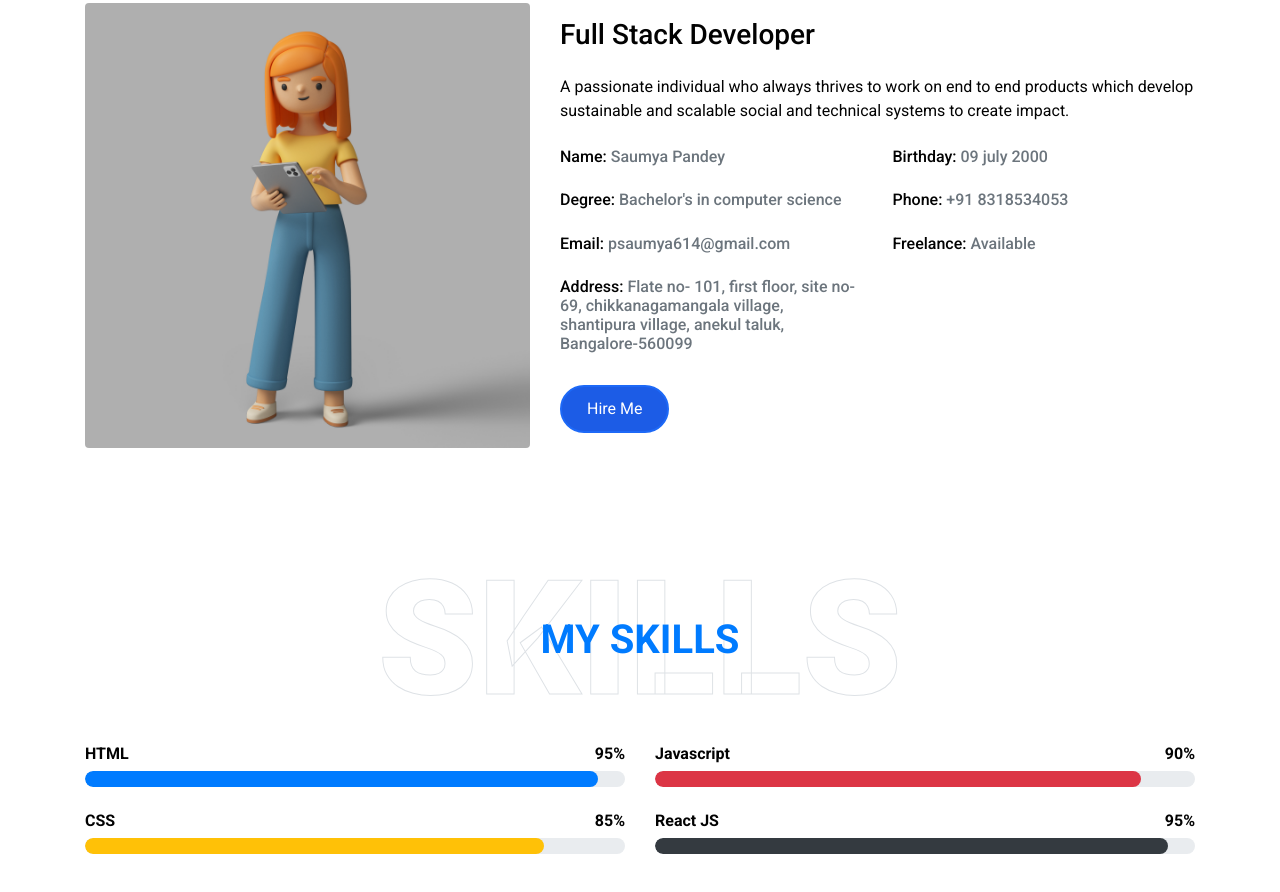
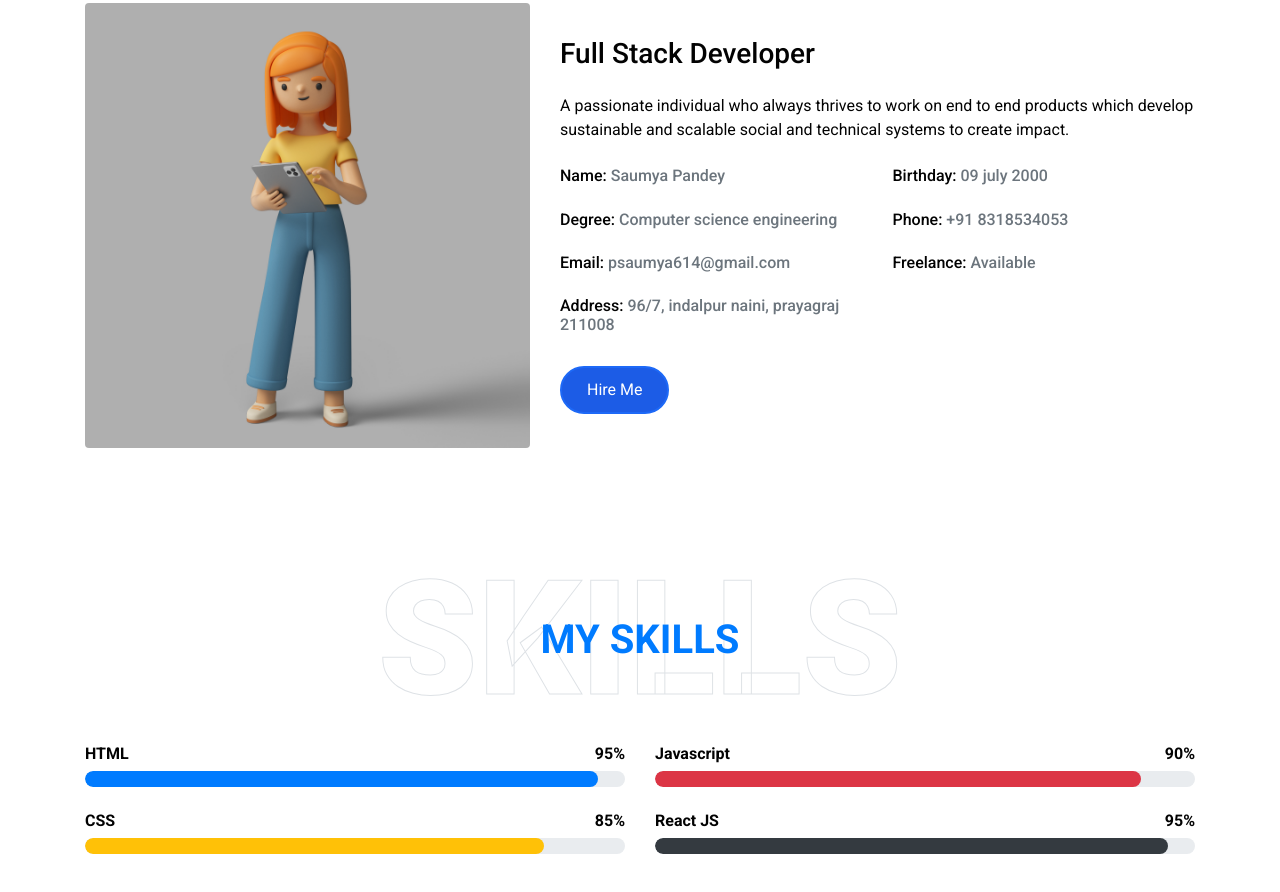
Before and after one commit to psaumya614/portfolio, a plain HTML site: page index.html in a window 1280 px wide. Shown: the part 1093-1985 px from the top of the page. Drawn offline with nearby package versions, Linux system fonts and the light colour scheme.

Commit message:
Update index.html

```diff
--- a/index.html
+++ b/index.html
@@ -105,12 +105,12 @@
                     <div class="row mb-3" >
                         <div class="col-sm-6 py-2"><h6>Name: <span class="text-secondary">Saumya Pandey</span></h6></div>
                         <div class="col-sm-6 py-2"><h6>Birthday: <span class="text-secondary">09 july 2000</span></h6></div>
-                        <div class="col-sm-6 py-2"><h6>Degree: <span class="text-secondary">Bachelor's in computer science</span></h6></div>
+                        <div class="col-sm-6 py-2"><h6>Degree: <span class="text-secondary">Computer science engineering </span></h6></div>
                         <!-- <div class="col-sm-6 py-2"><h6>Experience: <span class="text-secondary">3 Years</span></h6></div> -->
                         <div class="col-sm-6 py-2"><h6>Phone: <span class="text-secondary">+91 8318534053</span></h6></div>
                         <div class="col-sm-6 py-2"><h6>Email: <span class="text-secondary">psaumya614@gmail.com</span></h6></div>
                         <div class="col-sm-6 py-2"><h6>Freelance: <span class="text-secondary">Available</span></h6></div>
-                        <div class="col-sm-6 py-2"><h6>Address: <span class="text-secondary">Flate no- 101, first floor, site no-69, chikkanagamangala village, shantipura village, anekul taluk, Bangalore-560099 </span></h6></div>
+                        <div class="col-sm-6 py-2"><h6>Address: <span class="text-secondary">96/7, indalpur naini, prayagraj 211008</span></h6></div>
 
                     </div>
                     <a href="" class="btn blue btn-outline-primary mr-4">Hire Me</a>
```
